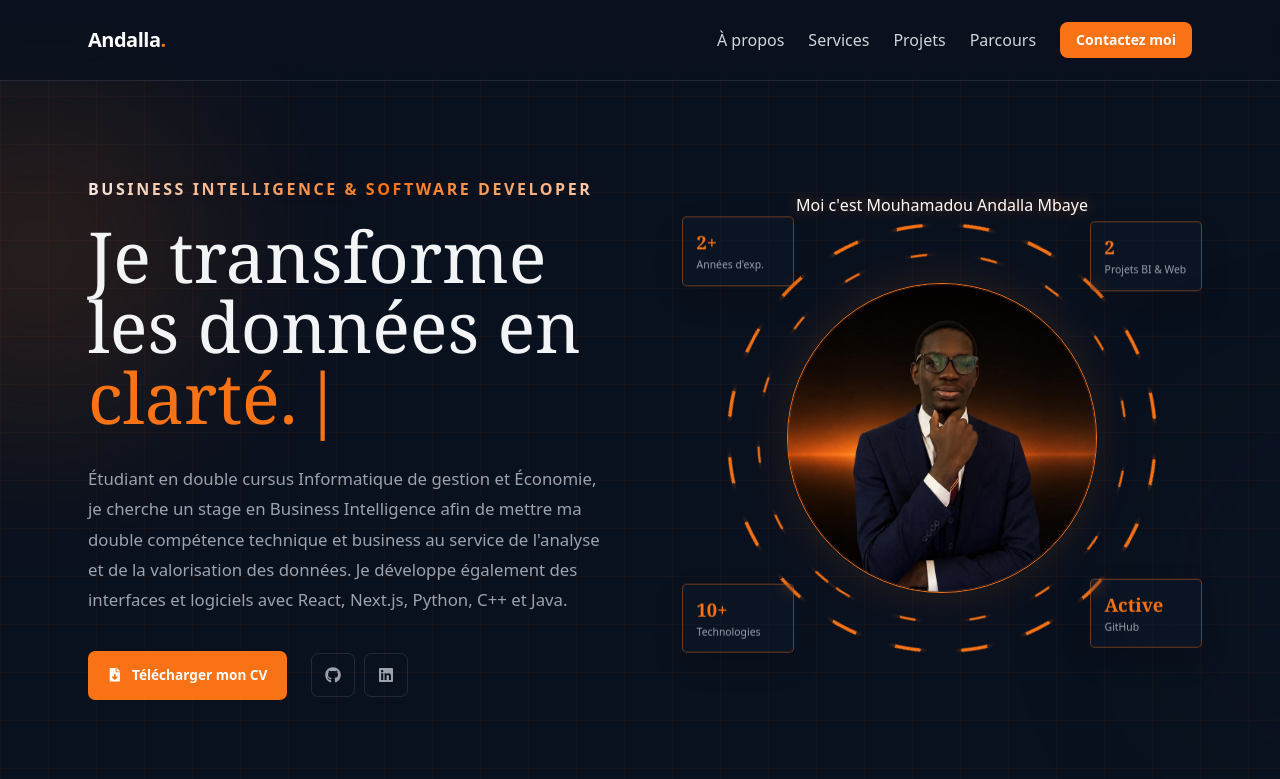
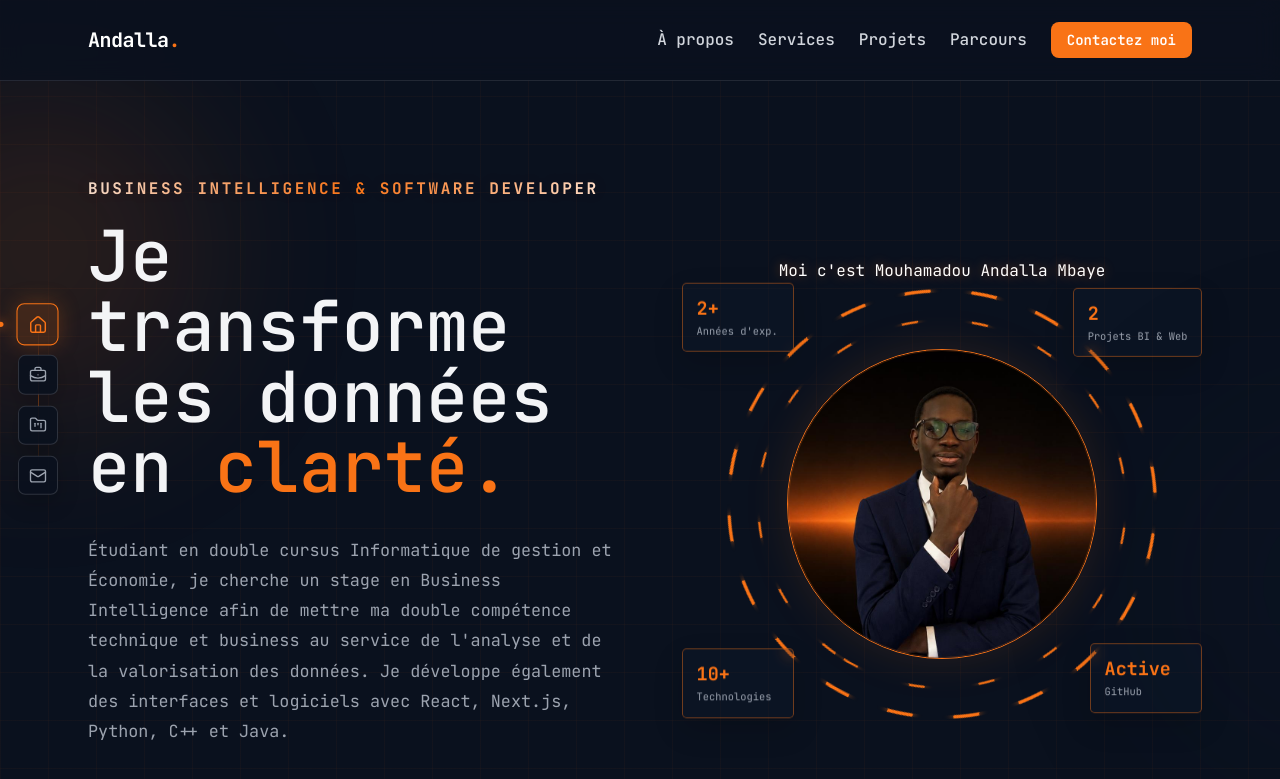
Before and after one commit to mouhamadouandallambaye-prog/andalla, a Next.js app: page / in a window 1280 px wide. Shown: the top 779 px of the page. Built offline with nearby package versions, Linux system fonts and the light colour scheme.

Commit message:
Mise à jour 4  du portfolio

```diff
--- a/src/app/globals.css
+++ b/src/app/globals.css
@@ -1,15 +1,30 @@
+@import url("https://fonts.googleapis.com/css2?family=JetBrains+Mono:wght@400;500;600;700&display=swap");
 @import "tailwindcss";
 
 @layer base {
-  :root { --bg-primary: #0a111e; --bg-secondary: #111d33; --accent: #f97316; --accent-hover: #ea580c; --text-main: #f3f4f6; --text-muted: #9ca3af; --line: rgba(255,255,255,.1); }
+  :root { --bg-primary: #0a111e; --bg-secondary: #111d33; --accent: #f97316; --accent-hover: #ea580c; --text-main: #f3f4f6; --text-muted: #9ca3af; --line: rgba(255,255,255,.1); --font-tech: "JetBrains Mono", monospace; }
   * { box-sizing: border-box; }
   html { scroll-behavior: smooth; }
-  body { background: var(--bg-primary); background-image: linear-gradient(rgba(249,115,22,.035) 1px,transparent 1px),linear-gradient(90deg,rgba(249,115,22,.035) 1px,transparent 1px); background-size: 48px 48px; color: var(--text-main); font-family: ui-sans-serif,system-ui,sans-serif; }
+  section[id] { scroll-margin-top: 6rem; }
+  body { background: var(--bg-primary); background-image: linear-gradient(rgba(249,115,22,.035) 1px,transparent 1px),linear-gradient(90deg,rgba(249,115,22,.035) 1px,transparent 1px); background-size: 48px 48px; color: var(--text-main); font-family: var(--font-tech); }
   h1,h2,h3,p { margin: 0; }
-  h1,h2 { font-family: Georgia,serif; font-weight: 400; }
+  h1,h2 { font-family: var(--font-tech); font-weight: 500; }
   h1 span,h2 span { color: var(--accent); }
+  button,input,textarea,select { font-family: inherit; }
 }
 .portfolio-shell { overflow: hidden; }
+.sidebar-nav { position: fixed; z-index: 40; top: 50%; left: 1.15rem; display: flex; flex-direction: column; gap: .7rem; transform: translateY(-50%); }
+.sidebar-line { position: absolute; z-index: -1; top: 1.1rem; bottom: 1.1rem; left: 1.2rem; width: 1px; background: linear-gradient(180deg, transparent, rgba(249,115,22,.38), transparent); }
+.sidebar-link { position: relative; display: grid; place-items: center; width: 2.45rem; height: 2.45rem; border: 1px solid rgba(255,255,255,.14); border-radius: .45rem; background: rgba(10,17,30,.9); color: var(--text-muted); box-shadow: 0 8px 22px rgba(0,0,0,.2); transition: color 180ms ease, border-color 180ms ease, background 180ms ease, transform 180ms ease, box-shadow 180ms ease; }
+.sidebar-link span { position: absolute; left: 3.15rem; padding: .35rem .5rem; border: 1px solid var(--line); background: var(--bg-secondary); color: white; font-size: .65rem; white-space: nowrap; opacity: 0; pointer-events: none; transform: translateX(-5px); transition: opacity 180ms ease, transform 180ms ease; }
+.sidebar-link:hover span,.sidebar-link:focus-visible span { opacity: 1; transform: translateX(0); }
+.sidebar-link:hover,.sidebar-link.active { border-color: var(--accent); background: rgba(249,115,22,.14); color: var(--accent); box-shadow: 0 0 20px rgba(249,115,22,.25); transform: scale(1.08); }
+.sidebar-link.active::before { content: ""; position: absolute; left: -1.15rem; width: .35rem; height: .35rem; border-radius: 50%; background: var(--accent); box-shadow: 0 0 10px var(--accent); }
+.nav-link { position: relative; display: inline-flex; align-items: center; padding: .35rem 0; }
+.nav-link::after { content: ""; position: absolute; right: 0; bottom: 0; left: 0; height: 2px; background: var(--accent); box-shadow: 0 0 10px rgba(249,115,22,.7); transform: scaleX(0); transform-origin: right; transition: transform 240ms ease; }
+.nav-link:hover::after,.nav-link:focus-visible::after { transform: scaleX(1); transform-origin: left; }
+.nav-link span { transition: transform 240ms ease, color 240ms ease; }
+.nav-link:hover span,.nav-link:focus-visible span { transform: translateY(-2px); }
 .portfolio-shell::before,.portfolio-shell::after { content: ""; position: fixed; z-index: -1; width: 20rem; height: 20rem; border-radius: 50%; filter: blur(90px); opacity: .14; pointer-events: none; animation: drift 18s ease-in-out infinite alternate; }
 .portfolio-shell::before { top: 10%; left: -9rem; background: var(--accent); }
 .portfolio-shell::after { right: -9rem; bottom: 12%; background: #111d33; animation-delay: -8s; }
@@ -33,7 +48,7 @@ h1 { max-width: 760px; font-size: clamp(2.8rem,5.5vw,4.8rem); line-height: 1; }
 .hero-portrait { cursor: pointer; touch-action: manipulation; }
 .hero-portrait::after { content: ""; position: absolute; z-index: 3; inset: 0; border-radius: 50%; box-shadow: inset 0 0 0 1px rgba(249,115,22,.2); transition: box-shadow 220ms ease; pointer-events: none; }
 .hero-scanning .hero-portrait { box-shadow: 0 0 30px rgba(249,115,22,.72), 0 0 80px rgba(249,115,22,.36); }
-.hero-scanning .hero-orbit-one,.hero-hovering .hero-orbit-one { opacity: 0; }
+.hero-scanning .hero-orbit-one { opacity: 0; }
 .scan-grid,.scan-laser { position: absolute; z-index: 4; inset: 0; border-radius: 50%; pointer-events: none; opacity: 0; }
 .scan-grid { background-image: linear-gradient(rgba(249,115,22,.16) 1px, transparent 1px), linear-gradient(90deg, rgba(249,115,22,.16) 1px, transparent 1px); background-size: 14px 14px; mix-blend-mode: screen; }
 .scan-laser { height: 3px; top: 0; bottom: auto; background: #fed7aa; box-shadow: 0 0 6px 2px var(--accent), 0 0 20px 5px rgba(249,115,22,.72); }
@@ -42,14 +57,14 @@ h1 { max-width: 760px; font-size: clamp(2.8rem,5.5vw,4.8rem); line-height: 1; }
 .hero-scanning .floating-stat { z-index: 5; border-color: var(--accent); box-shadow: 0 0 20px rgba(249,115,22,.28); }
 .metric-burst { position: absolute !important; top: 0; right: .5rem; color: #fed7aa !important; font: 700 .65rem monospace !important; letter-spacing: .08em; text-shadow: 0 0 10px var(--accent); pointer-events: none; }
 .hero-portrait img { width: 100%; height: 100%; object-fit: cover; }
-.hero-orbit { position: absolute; z-index: 1; inset: 7%; border-radius: 50%; pointer-events: none; background: repeating-conic-gradient(from 0deg, var(--accent) 0deg 7deg, transparent 7deg 18deg); -webkit-mask: radial-gradient(farthest-side, transparent calc(100% - 4px), #000 calc(100% - 3px)); mask: radial-gradient(farthest-side, transparent calc(100% - 4px), #000 calc(100% - 3px)); animation: hero-orbit-clockwise 20s linear infinite; filter: drop-shadow(0 0 4px rgba(249,115,22,.7)); transition: opacity 180ms ease; }
+.hero-orbit { position: absolute; z-index: 1; inset: 7%; border-radius: 50%; pointer-events: none; background: repeating-conic-gradient(from 0deg, var(--accent) 0deg 7deg, transparent 7deg 18deg); -webkit-mask: radial-gradient(farthest-side, transparent calc(100% - 4px), #000 calc(100% - 3px)); mask: radial-gradient(farthest-side, transparent calc(100% - 4px), #000 calc(100% - 3px)); animation: hero-orbit-clockwise 20s linear infinite; filter: drop-shadow(0 0 4px rgba(249,115,22,.7)); transition: inset 360ms cubic-bezier(.22,.8,.28,1), opacity 180ms ease 260ms; }
 .hero-orbit::after { content: ""; position: absolute; inset: 9%; border-radius: 50%; background: repeating-conic-gradient(from 8deg, rgba(249,115,22,.65) 0deg 4deg, transparent 4deg 15deg); -webkit-mask: radial-gradient(farthest-side, transparent calc(100% - 2px), #000 calc(100% - 1px)); mask: radial-gradient(farthest-side, transparent calc(100% - 2px), #000 calc(100% - 1px)); animation: none; }
 .hero-orbit-two { inset: 13%; background: repeating-conic-gradient(from 10deg, rgba(249,115,22,.95) 0deg 5deg, transparent 5deg 22deg); -webkit-mask: radial-gradient(farthest-side, transparent calc(100% - 3px), #000 calc(100% - 2px)); mask: radial-gradient(farthest-side, transparent calc(100% - 3px), #000 calc(100% - 2px)); animation: hero-orbit-counter 15s linear infinite; filter: drop-shadow(0 0 5px rgba(249,115,22,.65)); }
-.hero-portrait-wrap:hover .hero-orbit-one { inset: -4%; animation-duration: 6s; filter: drop-shadow(0 0 12px rgba(249,115,22,1)); }
+.hero-portrait-wrap:hover .hero-orbit-one { inset: 12.5%; opacity: 0; animation-duration: 6s; filter: drop-shadow(0 0 12px rgba(249,115,22,1)); }
 .hero-portrait-wrap:hover .hero-orbit-two { opacity: 1; animation-duration: 5s; filter: drop-shadow(0 0 16px rgba(249,115,22,1)); }
 .floating-stat { position: absolute; z-index: 3; display: flex; flex-direction: column; gap: .18rem; min-width: 112px; padding: .75rem .85rem; border: 1px solid rgba(249,115,22,.42); border-radius: .3rem; background: rgba(17,29,51,.28); backdrop-filter: blur(7px); box-shadow: 0 12px 30px rgba(0,0,0,.16); animation: float-stat 4s ease-in-out infinite; transition: transform 220ms ease, border-color 220ms ease, background 220ms ease, box-shadow 220ms ease; }
 .floating-stat:hover { z-index: 4; animation-play-state: paused; border-color: var(--accent); background: rgba(17,29,51,.12); box-shadow: 0 0 0 1px rgba(249,115,22,.25), 0 0 28px rgba(249,115,22,.42), 0 16px 34px rgba(0,0,0,.3); transform: scale(1.14); }
-.floating-stat strong { color: var(--accent); font: 700 1.15rem Georgia,serif; }
+.floating-stat strong { color: var(--accent); font: 700 1.15rem var(--font-tech); }
 .floating-stat span { color: var(--text-muted); font-size: .65rem; white-space: nowrap; }
 .floating-stat-1 { top: 7%; left: -2%; }
 .floating-stat-2 { top: 7%; right: -2%; animation-delay: -1s; }
@@ -58,7 +73,7 @@ h1 { max-width: 760px; font-size: clamp(2.8rem,5.5vw,4.8rem); line-height: 1; }
 .stats-strip { display: grid; grid-template-columns: repeat(3,1fr); margin-top: 2.5rem; padding: 1.5rem 0; border-top: 1px solid var(--line); border-bottom: 1px solid var(--line); }
 .stats-strip div { display: flex; align-items: baseline; gap: .8rem; padding-left: 1.4rem; border-left: 1px solid var(--line); }
 .stats-strip div:first-child { padding-left: 0; border-left: 0; }
-.stats-strip strong { color: var(--accent); font: 400 2.4rem Georgia,serif; }
+.stats-strip strong { color: var(--accent); font: 400 2.4rem var(--font-tech); }
 .stats-strip span,.section-index { color: var(--text-muted); font-size: .75rem; }
 .tech-marquee { overflow: hidden; width: 100vw; margin-left: calc(50% - 50vw); border-top: 1px solid var(--line); border-bottom: 1px solid var(--line); background: rgba(17,29,51,.42); }
 .tech-marquee-track { display: flex; width: max-content; animation: marquee-slide 30s linear infinite; }
@@ -92,11 +107,11 @@ h1 { max-width: 760px; font-size: clamp(2.8rem,5.5vw,4.8rem); line-height: 1; }
 .project-visual { min-height: 330px; position: relative; overflow: hidden; border-right: 1px solid var(--line); background: var(--bg-primary); }
 .project-visual img { display: block; width: 100%; height: 100%; object-fit: contain; opacity: 1; transition: transform 500ms ease; }
 .project-card:hover .project-visual img { transform: scale(1.04); }
-.project-placeholder { position: absolute; inset: 0; display: none; place-items: center; padding: 2rem; color: var(--accent); font: 1.5rem Georgia,serif; text-align: center; }
+.project-placeholder { position: absolute; inset: 0; display: none; place-items: center; padding: 2rem; color: var(--accent); font: 1.5rem var(--font-tech); text-align: center; }
 .project-number { position: absolute; z-index: 1; top: 1rem; left: 1rem; color: white; font: .8rem monospace; }
 .project-content { padding: 1.5rem; }
 .project-type { color: var(--accent); font: .7rem monospace; text-transform: uppercase; }
-.project-content h3 { margin-top: .7rem; font: 1.55rem Georgia,serif; }
+.project-content h3 { margin-top: .7rem; font: 600 1.55rem var(--font-tech); }
 .project-content p:not(.project-type),.service-row p,.education-list p { margin-top: .8rem; color: var(--text-muted); font-size: .82rem; line-height: 1.7; }
 .project-highlights { display: grid; gap: .65rem; margin: 1.25rem 0 0; padding: 0; list-style: none; }
 .project-highlights li { position: relative; padding-left: 1rem; color: var(--text-muted); font-size: .82rem; line-height: 1.5; }
@@ -111,7 +126,7 @@ h1 { max-width: 760px; font-size: clamp(2.8rem,5.5vw,4.8rem); line-height: 1; }
 .service-card::after { content: ""; position: absolute; inset: 0; border: 1px solid transparent; pointer-events: none; transition: border-color 180ms ease; }
 .service-card:hover::after { border-color: rgba(249,115,22,.55); }
 .service-card-top { display: flex; align-items: start; justify-content: space-between; color: var(--accent); }
-.service-card h3 { margin-top: 3.4rem; font: 1.45rem Georgia,serif; }
+.service-card h3 { margin-top: 3.4rem; font: 600 1.45rem var(--font-tech); }
 .service-card p { margin-top: .85rem; color: var(--text-muted); font-size: .82rem; line-height: 1.65; }
 .service-card .service-impact { color: white; font-weight: 700; }
 .service-card ul { display: grid; gap: .55rem; margin: 1.25rem 0 0; padding: 0; list-style: none; }
@@ -132,7 +147,7 @@ h1 { max-width: 760px; font-size: clamp(2.8rem,5.5vw,4.8rem); line-height: 1; }
 .cv-panel[data-tab="experience"] .timeline-card:hover,.cv-panel[data-tab="education"] .timeline-card:hover { border-color: var(--accent); background: var(--bg-secondary); transform: translateY(-5px); }
 .cv-panel[data-tab="experience"] .timeline-card::before,.cv-panel[data-tab="education"] .timeline-card::before { content: ""; display: block; width: 8px; height: 8px; margin-bottom: 1rem; border-radius: 50%; background: var(--accent); box-shadow: 0 0 13px rgba(249,115,22,.85); }
 .timeline-period { color: var(--accent); font: .72rem monospace; }
-.timeline-card h3 { margin-top: 1.7rem; font: 1.25rem Georgia,serif; }
+.timeline-card h3 { margin-top: 1.7rem; font: 600 1.25rem var(--font-tech); }
 .timeline-company { color: white !important; font-weight: 700; }
 .school-link { display: inline-flex; align-items: center; gap: .4rem; width: fit-content; transition: color 180ms ease; }
 .school-link:hover { color: var(--accent) !important; }
@@ -167,6 +182,9 @@ h1 { max-width: 760px; font-size: clamp(2.8rem,5.5vw,4.8rem); line-height: 1; }
 .contact-details a:not(.primary-action),.contact-details p { display: inline-flex; align-items: center; gap: .65rem; }
 .contact-details svg { color: var(--accent); }
 .contact-intro .contact-details { margin-top: 2rem; }
+.contact-socials { display: flex; gap: .6rem; margin-top: .35rem; }
+.contact-socials a { display: grid; place-items: center; width: 2.25rem; height: 2.25rem; border: 1px solid var(--line); border-radius: .35rem; color: var(--text-muted); transition: color 180ms ease, border-color 180ms ease, transform 180ms ease; }
+.contact-socials a:hover { border-color: var(--accent); color: var(--accent); transform: translateY(-2px); }
 .contact-form { display: flex; flex-direction: column; gap: 1rem; padding: 1.5rem; border: 1px solid var(--line); background: rgba(17,29,51,.55); }
 .form-grid { display: grid; grid-template-columns: repeat(2,1fr); gap: 1rem; }
 .contact-form label { display: flex; flex-direction: column; gap: .45rem; color: var(--text-muted); font-size: .72rem; font-weight: 700; letter-spacing: .04em; }
@@ -204,6 +222,7 @@ h1 { max-width: 760px; font-size: clamp(2.8rem,5.5vw,4.8rem); line-height: 1; }
 @property --border-angle { syntax: "<angle>"; initial-value: 0deg; inherits: false; }
 @keyframes border-spin { to { --border-angle: 360deg; } }
 @media (max-width:768px) {
+  .sidebar-nav { display: none; }
   .hero-section { min-height: auto; grid-template-columns: 1fr; gap: 4rem; padding: 5rem 0 4rem; }
   h1 { font-size: clamp(2.8rem,12vw,4.4rem); }
   .role-heading { font-size: .88rem; }
--- a/src/app/layout.jsx
+++ b/src/app/layout.jsx
@@ -1,6 +1,7 @@
 import "./globals.css";
 import Navbar from "../components/Navbar";
 import CustomCursor from "../components/CustomCursor";
+import SidebarNav from "../components/SidebarNav";
 
 export const metadata = {
   title: "Andalla",
@@ -13,6 +14,7 @@ export default function RootLayout({ children }) {
       <body className="antialiased min-h-screen flex flex-col justify-between">
         <CustomCursor />
         <Navbar />
+        <SidebarNav />
         <main className="flex-grow">{children}</main>
         <footer className="py-8 text-center text-xs text-gray-500 border-t border-white/5">
           © {new Date().getFullYear()} Mouhamadou Andalla Mbaye — Tous droits réservés.
--- a/src/app/page.jsx
+++ b/src/app/page.jsx
@@ -34,7 +34,6 @@ export default function Home() {
   const waveRef = useRef(null);
   const scanTimer = useRef(null);
   const [isScanning, setIsScanning] = useState(false);
-  const [isPortraitHovered, setIsPortraitHovered] = useState(false);
 
   function triggerScan() {
     setIsScanning(true);
@@ -59,11 +58,11 @@ export default function Home() {
               </div>
             </div>
           </div>
-          <div className={`hero-portrait-wrap ${isScanning ? "hero-scanning" : ""} ${isPortraitHovered ? "hero-hovering" : ""}`}>
+          <div className={`hero-portrait-wrap ${isScanning ? "hero-scanning" : ""}`}>
             <HeroNameWave ref={waveRef} />
             <div className="hero-orbit hero-orbit-one" />
             <div className="hero-orbit hero-orbit-two" />
-            <motion.div className="hero-portrait" onPointerEnter={() => { setIsPortraitHovered(true); triggerScan(); }} onPointerLeave={() => setIsPortraitHovered(false)} onPointerDown={triggerScan} whileTap={{ scale: .97 }}><img src="/assets/photo.jpeg" alt={personalData.name} /><span className="scan-grid" aria-hidden="true" /><span className="scan-laser" aria-hidden="true" /></motion.div>
+            <motion.div className="hero-portrait" onPointerDown={triggerScan} whileTap={{ scale: .97 }}><img src="/assets/photo.jpeg" alt={personalData.name} /><span className="scan-grid" aria-hidden="true" /><span className="scan-laser" aria-hidden="true" /></motion.div>
             {floatingStats.map(([value, label], index) => <motion.div className={`floating-stat floating-stat-${index + 1}`} key={label} animate={isScanning ? statOffsets[index] : { x: 0, y: 0 }} transition={{ type: "spring", stiffness: 360, damping: 15, mass: .65 }}><strong>{value}</strong><span>{label}</span><AnimatePresence>{isScanning && <motion.span className="metric-burst" initial={{ opacity: 0, y: 4, scale: .7 }} animate={{ opacity: [0, 1, 0], y: -34, scale: 1 }} exit={{ opacity: 0 }} transition={{ duration: .9, delay: index * .06, ease: "easeOut" }}>{metricBursts[index]}</motion.span>}</AnimatePresence></motion.div>)}
           </div>
         </section></Reveal>
@@ -84,7 +83,7 @@ export default function Home() {
 
         <Reveal className="section-block"><CVTabs /></Reveal>
 
-        <Reveal><Contact email={personalData.email} location={personalData.location} /></Reveal>
+        <Reveal><Contact email={personalData.email} location={personalData.location} phone={personalData.phone} socials={personalData.socials} /></Reveal>
       </main>
     </div>
   );
--- a/src/components/CVTabs.jsx
+++ b/src/components/CVTabs.jsx
@@ -1,7 +1,7 @@
 "use client";
 
 import { useState } from "react";
-import { ArrowUpRight, Braces, Briefcase, Code2, Database, FileCode2, GitBranch, Globe2, GraduationCap, User, MapPin, Phone, Languages, Sparkles, Terminal } from "lucide-react";
+import { ArrowUpRight, Briefcase, Code2, Database, FileCode2, GitBranch, Globe2, GraduationCap, User, MapPin, Phone, Languages, Sparkles, Terminal } from "lucide-react";
 import { personalData } from "../data/portfolio";
 
 const tabs = [
--- a/src/components/HeroNameWave.jsx
+++ b/src/components/HeroNameWave.jsx
@@ -1,6 +1,6 @@
 "use client";
 
-import { forwardRef, useImperativeHandle } from "react";
+import { forwardRef, useCallback, useImperativeHandle } from "react";
 import { motion, useAnimationControls } from "framer-motion";
 
 const name = "Moi c'est Mouhamadou Andalla Mbaye";
@@ -13,12 +13,12 @@ const HeroNameWave = forwardRef(function HeroNameWave(_, ref) {
   const controls = useAnimationControls();
   const letters = Array.from(name);
 
-  async function triggerWave() {
+  const triggerWave = useCallback(async function triggerWave() {
     controls.set("idle");
     await controls.start("wave");
-  }
+  }, [controls]);
 
-  useImperativeHandle(ref, () => ({ triggerWave }), []);
+  useImperativeHandle(ref, () => ({ triggerWave }), [triggerWave]);
 
   return (
     <motion.button type="button" className="portrait-heading hero-name-wave" onClick={triggerWave} animate={controls} initial="idle" variants={{ wave: { transition: { staggerChildren: 0.022 } } }} aria-label="Animer mon nom">
--- a/src/components/Navbar.jsx
+++ b/src/components/Navbar.jsx
@@ -25,8 +25,8 @@ export default function Navbar() {
         <div className="flex items-center justify-end gap-6">
           <nav className={`${isOpen ? "flex" : "hidden"} absolute left-0 right-0 top-full flex-col gap-5 border-b border-white/10 bg-[#0a111e] px-6 py-6 md:static md:flex md:flex-row md:items-center md:gap-6 md:border-0 md:bg-transparent md:p-0`}>
             {links.map(([label, id]) => (
-              <a key={id} href={`#${id}`} className="text-base font-medium text-gray-300 hover:text-[#f97316] transition-colors" onClick={() => setIsOpen(false)}>
-                {label}
+              <a key={id} href={`#${id}`} className="nav-link text-base font-medium text-gray-300 hover:text-[#f97316] transition-colors" onClick={() => setIsOpen(false)}>
+                <span>{label}</span>
               </a>
             ))}
           </nav>
--- /dev/null
+++ b/src/components/SidebarNav.jsx
@@ -0,0 +1,45 @@
+"use client";
+
+import { useEffect, useState } from "react";
+import { BriefcaseBusiness, FolderKanban, Home, Mail } from "lucide-react";
+
+const items = [
+  ["about", "Portfolio", Home],
+  ["cv", "Parcours", BriefcaseBusiness],
+  ["projects", "Projets", FolderKanban],
+  ["contact", "Contact", Mail],
+];
+
+export default function SidebarNav() {
+  const [activeId, setActiveId] = useState("about");
+
+  useEffect(() => {
+    const sections = items
+      .map(([id]) => document.getElementById(id))
+      .filter(Boolean);
+    const observer = new IntersectionObserver(
+      (entries) => {
+        const visible = entries
+          .filter((entry) => entry.isIntersecting)
+          .sort((first, second) => second.intersectionRatio - first.intersectionRatio);
+        if (visible[0]) setActiveId(visible[0].target.id);
+      },
+      { rootMargin: "-18% 0px -62% 0px", threshold: [0.05, 0.2, 0.5] }
+    );
+
+    sections.forEach((section) => observer.observe(section));
+    return () => observer.disconnect();
+  }, []);
+
+  return (
+    <aside className="sidebar-nav" aria-label="Navigation rapide">
+      <span className="sidebar-line" aria-hidden="true" />
+      {items.map(([id, label, Icon]) => (
+        <a className={`sidebar-link ${activeId === id ? "active" : ""}`} href={`#${id}`} key={id} aria-label={label} aria-current={activeId === id ? "location" : undefined}>
+          <Icon size={18} strokeWidth={1.8} />
+          <span>{label}</span>
+        </a>
+      ))}
+    </aside>
+  );
+}
```
Also changed, not shown: src/components/Contact.jsx (+14 -3 lines).
